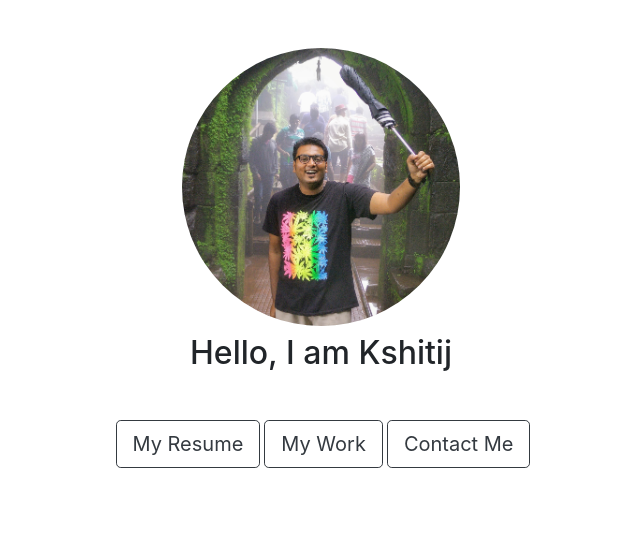
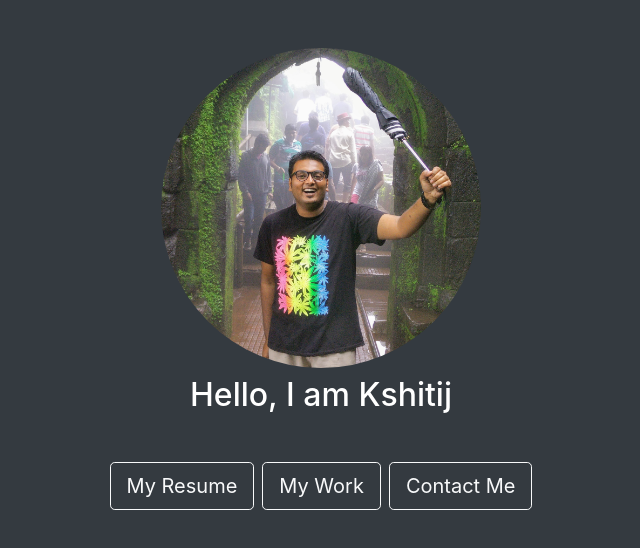
Before and after one commit to sentisamosa/kshtj24.github.io, a React (Create React App) app: page / in a window 1280 px wide. Shown: the top 548 px of the page, without its empty margins (319-959 px from the left). Built offline with nearby package versions, Linux system fonts and the light colour scheme.

Commit message:
theme changed

```diff
--- a/public/index.html
+++ b/public/index.html
@@ -32,7 +32,7 @@
     -->
     <title>Kshitij Saxena</title>
   </head>
-  <body>
+  <body class="bg-dark">
     <noscript>You need to enable JavaScript to run this app.</noscript>
     <div id="root"></div>
     <!--
--- a/src/components/App.js
+++ b/src/components/App.js
@@ -7,13 +7,15 @@ const pages = [{ pageName: "Home", pagePath: "/", pageItem: <Home /> }, {}, {}];
 class App extends Component {
   render() {
     return (
+      <div>
         <Switch>
           {pages.map((item, key) => (
             <Route path={item.pagePath} key={key}>
-            <div className="container">{item.pageItem}</div>
+              <div>{item.pageItem}</div>
             </Route>
           ))}
         </Switch>
+      </div>
     );
   }
 }
--- a/src/components/Home.js
+++ b/src/components/Home.js
@@ -10,16 +10,18 @@ class Home extends Component {
           alt="MainImage"
           className="img-fluid w-25 rounded-circle d-block mx-auto mt-5"
         />
-        <h2 className="mx-auto w-50 text-center mt-2">Hello, I am Kshitij</h2>
+        <h2 className="mx-auto w-50 text-center mt-2 text-white">
+          Hello, I am Kshitij
+        </h2>
 
         <div className="mx-auto w-50 text-center mt-5">
-          <a href="/#" className="btn btn-outline-dark ml-1 btn-lg">
+          <a href="/#" className="btn btn-outline-light btn-lg">
             My Resume
           </a>
-          <a href="/#" className="btn btn-outline-dark ml-1 btn-lg">
+          <a href="/#" className="btn btn-outline-light ml-2 btn-lg">
             My Work
           </a>
-          <a href="/#" className="btn btn-outline-dark ml-1 btn-lg">
+          <a href="/#" className="btn btn-outline-light ml-2 btn-lg">
             Contact Me
           </a>
         </div>
```
Lines whose indentation alone changed are shown as unchanged.
